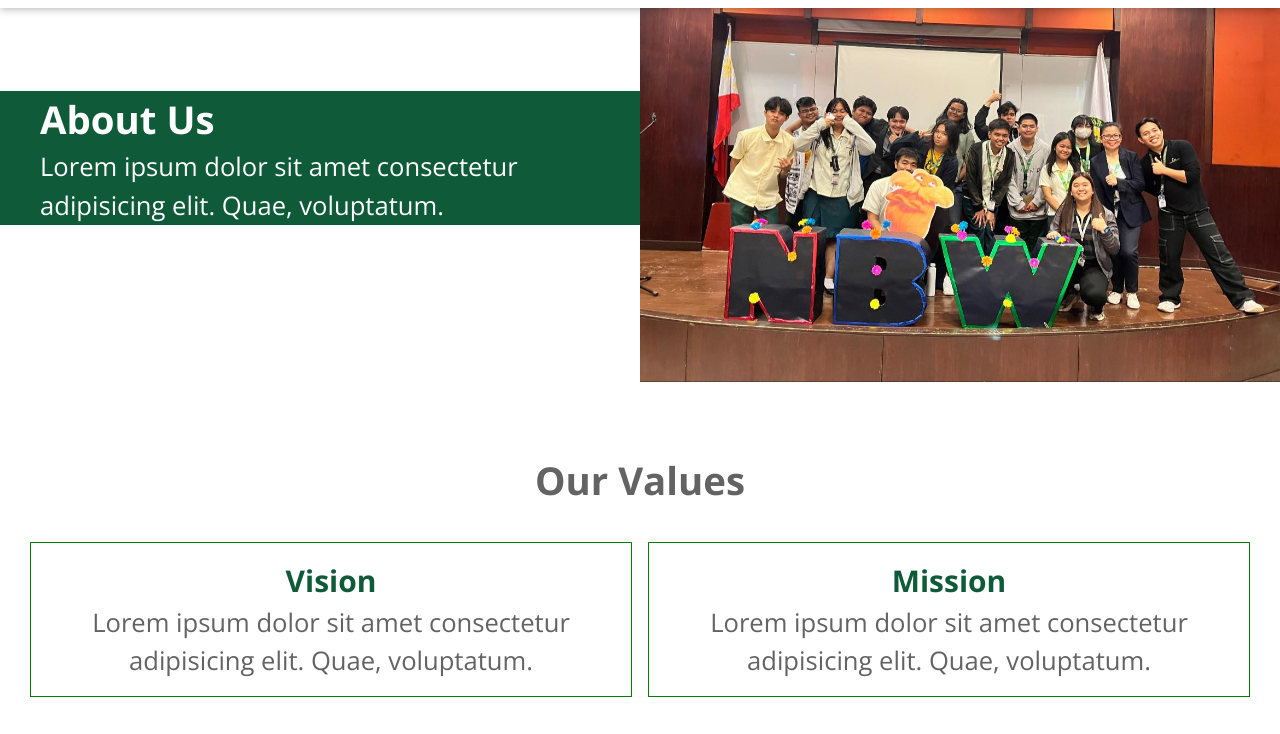
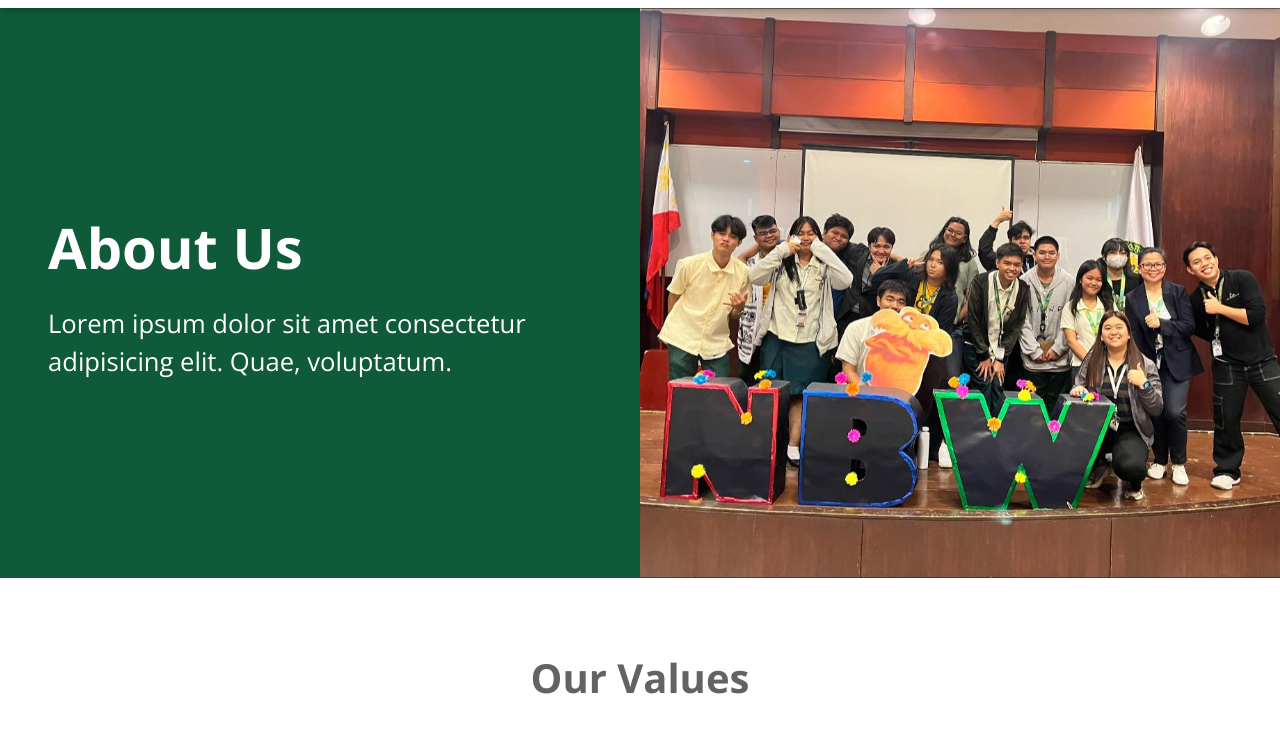
Before and after one commit to allinCode12/FEU-Diliman-Library-Web, a website: page about.html in a window 1280 px wide. Shown: the part 66-800 px from the top of the page. Drawn offline with nearby package versions, Linux system fonts and the light colour scheme.

Commit message:
updated about page

```diff
--- a/about.html
+++ b/about.html
@@ -42,11 +42,11 @@
     <main>
         <section class="about">
             <div class="about-container">
-                <div class="left">
+                <div class="about-left">
                     <h1>About Us</h1>
                     <p>Lorem ipsum dolor sit amet consectetur adipisicing elit. Quae, voluptatum.</p>
                 </div>
-                <div class="right">
+                <div class="about-right">
                     <img src="./assets/images/community.jpg" alt="About Us Image" class="about-image">
                 </div>
             </div>
@@ -58,11 +58,11 @@
                 <div class="values-grid">
                     <div class="value">
                         <h3>Vision</h3>
-                        <p>Lorem ipsum dolor sit amet consectetur adipisicing elit. Quae, voluptatum.</p>
+                        <p>Lorem ipsum dolor sit amet consectetur adipisicing elit. Quae, voluptatum. fhjkfhsafjkdsahfajkdsfhdsajkfhdsafjkdhsafjkdahfdsajkfhdskjdshfjkashjasdkfjk</p>
                     </div>
                     <div class="value">
                         <h3>Mission</h3>
-                        <p>Lorem ipsum dolor sit amet consectetur adipisicing elit. Quae, voluptatum.</p>
+                        <p>Lorem ipsum dolor sit amet consectetur adipisicing elit. Quae, voluptatum. dsfadsyhfdashfdsajkhfdkjfhdkfjdahkfjdhfkdaf</p>
                     </div>
                 </div>
             </div>
--- a/src/sass/pages/about.scss
+++ b/src/sass/pages/about.scss
@@ -1,25 +1,66 @@
 @use "../abstracts/variables";
 
+main {
+    margin: 0;
+    padding-top: 74px;
+
     .about {
+        height: 100vh;
+
+        @media (min-width: 768px) {
+            height: 70svh;
+        }
+
+        @media (min-width: 1024px) {
+            height: 80lvh;
+        }
+
         &-container {
             display: flex;
+            justify-content: center;
             align-items: center;
-        flex: 1;
+            width: 100%;
+            height: 100%;
+            flex: 1 1 auto;
         }
 
-    .left, .right {
+        &-left,
+        &-right {
+            height: 100%;
             width: 50%;
+
+            @media (max-width: 768px) {
+                width: 100%;
             }
 
-    .left {
+        }
+
+        &-left {
             background-color: #0f5a39;
             color: white;
-        padding-left: 40px;
+            text-align: start;
+            display: flex;
+            justify-content: center;
+            flex-direction: column;
+            padding-left: 3rem;
+
+            h1 {
+                margin-bottom: 16px;
+                font-size: 2.25rem;
+
+                @media (min-width: 768px) {
+                    font-size: 2.5rem;
                 }
 
-    .right img {
-        max-height: 100%;
-        max-width: 100%;
+                @media (min-width: 1024px) {
+                    font-size: 3.5rem;
+                }
+            }
+        }
+
+        &-right img {
+            height: 100%;
+            width: 100%;
             object-fit: cover;
         }
     }
@@ -31,20 +72,76 @@
             gap: 2rem;
             padding: 0 30px;
             text-align: center;
+            flex: 1 1 auto;
+        }
+
+        h2 {
+            font-size: 2.5rem;
+
+            @media (max-width: 1024px) {
+                font-size: 2rem;
+            }
+
+            @media (max-width: 768px) {
+                font-size: 1.75rem;
+            }
+
+            @media (max-width: 480px) {
+                font-size: 1.5rem;
+            }
         }
 
         &-grid {
             display: grid;
             grid-template-columns: repeat(2, 1fr);
-        grid-template-rows: repeat(1, 1fr);
-        gap: 1rem;
+            gap: 30px;
+
+            @media (max-width: 768px) {
+                grid-template-columns: 1fr;
+                gap: 20px;
+            }
+
+            @media (max-width: 903px) {
+                gap: 25px;
+            }
 
             .value {
+                overflow-wrap: break-word;
                 border: 1px solid green;
-            padding: 1rem;
+                padding: 1.5rem;
+                min-width: 0;
 
                 h3 {
+                    font-size: 2rem;
                     color: #0f5a39;
+
+                    @media (max-width: 1024px) {
+                        font-size: 1.75rem;
+                    }
+
+                    @media (max-width: 768px) {
+                        font-size: 1.5rem;
+                    }
+
+                    @media (max-width: 480px) {
+                        font-size: 1.25rem;
+                    }
+                }
+
+                p {
+                    font-size: 1.5rem;
+
+                    @media (max-width: 1024px) {
+                        font-size: 1.25rem;
+                    }
+
+                    @media (max-width: 768px) {
+                        font-size: 1rem;
+                    }
+
+                    @media (max-width: 480px) {
+                        font-size: 0.875rem;
+                    }
                 }
             }
         }
@@ -55,7 +152,8 @@
             display: flex;
         }
 
-    .time-left, .time-right {
+        .time-left,
+        .time-right {
             width: 50%;
         }
 
@@ -63,3 +161,4 @@
             overflow-y: scroll;
         }
     }
+}
```
Also changed, not shown: assets/css/pages/about.css. Lines whose indentation alone changed are shown as unchanged.
